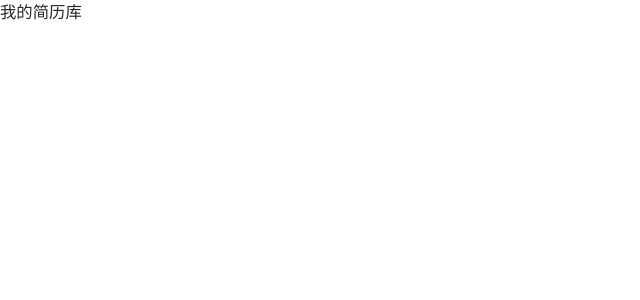
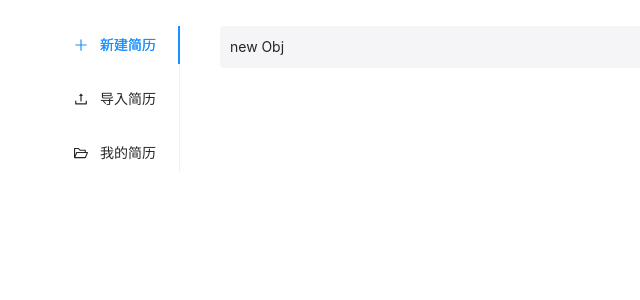
Before and after one commit to ZhengMaster2020/react-resume-online, a Next.js app: page /components/ResumeDepot in a window 1280 px wide. Shown: the top 300 px of the page, without its empty margins (0-640 px from the left). Built offline with nearby package versions, Linux system fonts and the light colour scheme.

Commit message:
feat: 我的简历库模块页面编写

```diff
--- a/pages/components/ResumeDepot/index.js
+++ b/pages/components/ResumeDepot/index.js
@@ -1,8 +1,59 @@
+import {
+  depot,
+  tabWrap,
+  tabPane,
+  tabItem,
+} from '../../../styles/Depot.module.css'
+
+import { Tabs } from 'antd'
+import {
+  FolderOpenOutlined,
+  UploadOutlined,
+  PlusOutlined,
+} from '@ant-design/icons'
+const { TabPane } = Tabs
+
 const ResumeDepot = () => {
   return (
-    <>
-      <h3>我的简历库</h3>
-    </>
+    <div className={depot}>
+      <div className={tabWrap}>
+        <Tabs tabPosition="left">
+          <TabPane
+            tab={
+              <span>
+                <PlusOutlined />
+                新建简历
+              </span>
+            }
+            key="1"
+          >
+            <div className={tabItem}>new Obj</div>
+          </TabPane>
+          <TabPane
+            tab={
+              <span>
+                <UploadOutlined />
+                导入简历
+              </span>
+            }
+            key="2"
+          >
+            Content of Tab 2
+          </TabPane>
+          <TabPane
+            tab={
+              <span>
+                <FolderOpenOutlined />
+                我的简历
+              </span>
+            }
+            key="3"
+          >
+            Content of Tab 3
+          </TabPane>
+        </Tabs>
+      </div>
+    </div>
   )
 }
 
--- a/pages/resume/index.js
+++ b/pages/resume/index.js
@@ -1,7 +1,6 @@
 import styles from '../../styles/Resume.module.css'
 import Cookies from 'js-cookie'
 import MenuList from '../components/MenuList'
-
 import ResumeDepot from '../components/ResumeDepot'
 import ResumeTemplDepot from '../components/ResumeTemplDepot'
 import TrashBin from '../components/TrashBin'
--- /dev/null
+++ b/styles/Depot.module.css
@@ -0,0 +1,25 @@
+.depot {
+  display: flex;
+  justify-content: center;
+  margin-top: 16px;
+}
+
+.tabWrap {
+  width: 1200px;
+  padding: 10px;
+  background-color: #fff;
+
+}
+
+.ant-tabs-nav {
+  background-color: #f5f5f7;
+}
+
+
+.tabItem {
+  margin-left: 16px;
+  background-color: #f5f5f7;
+  border-radius: 4px;
+  padding: 10px;
+
+}
--- a/styles/Home.module.css
+++ b/styles/Home.module.css
@@ -117,6 +117,7 @@
 }
 
 .logo {
+  margin-left: 10px;
   height: 1em;
 }
 
```
